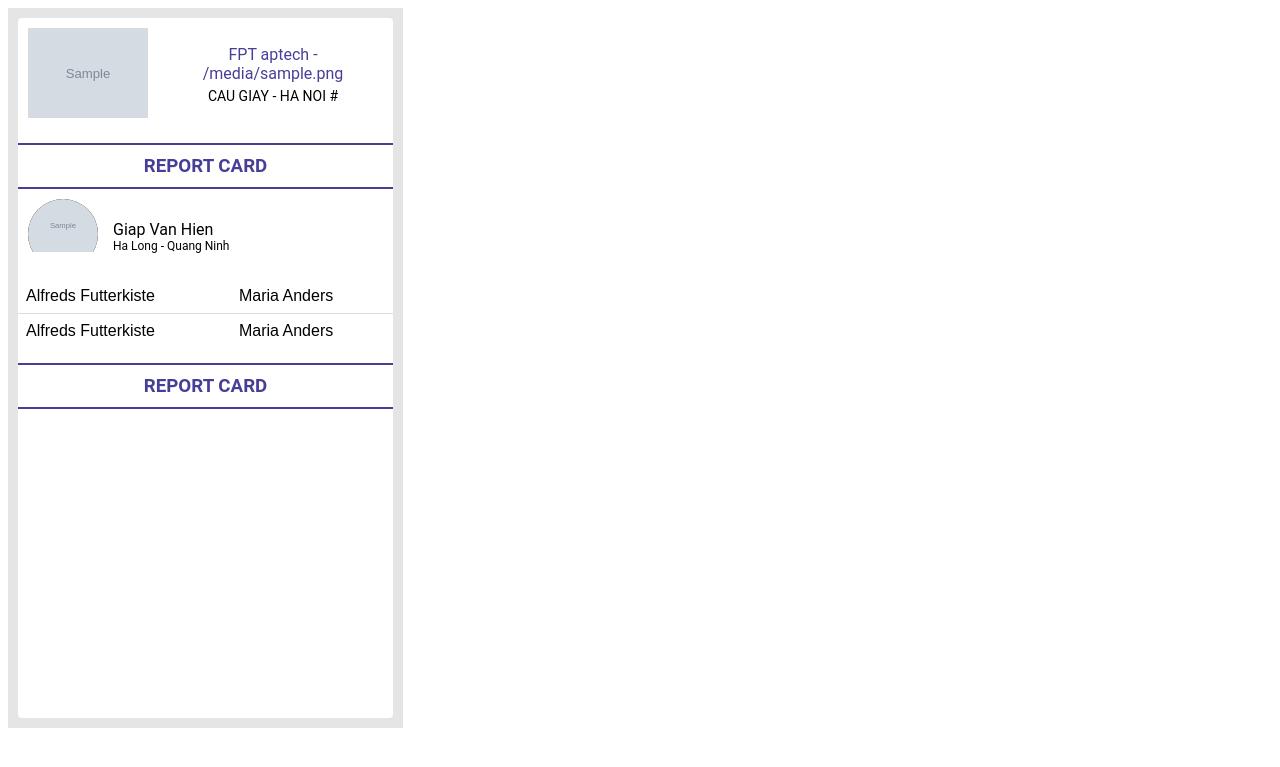
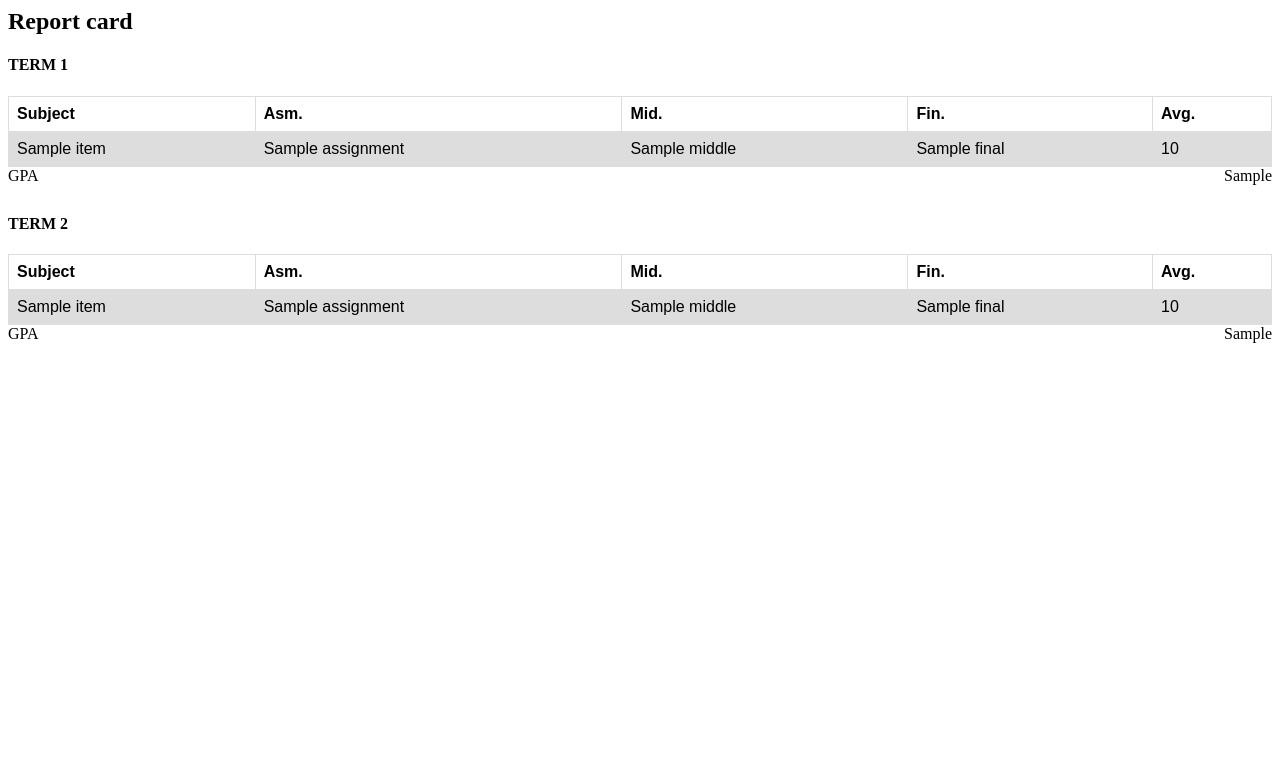
Before and after one commit to giaphiendev/base_django, a Django app: template templates/info-class.html in a window 1280 px wide. Shown: the top 767 px of the page. Run offline with Django 4.2, Linux system fonts and the light colour scheme; the template is opened without the code that fills it: most values are stand-ins (such as "Sample title", 1, 10 or a date in 2020); grey boxes marked "Sample" are stand-in pictures; parts of the project's set-up code (start-up, migrations or seed data) failed here and were passed over.

Commit message:
send report card

```diff
--- a/api/grade/views.py
+++ b/api/grade/views.py
@@ -182,9 +182,10 @@ class CreateGradeView(APIView):
         student_id = grade.student.id
         subject_name = grade.subject.name
         user_id = Student.objects.filter(id=student_id).first().user.id
+
         data_push_notification = {
             "message": f"A {subject_name}'s grade has been added",
-            "extra": {"create_at": datetime.datetime.now()},
+            "extra": {"created_at": datetime.datetime.now().date()},
             "user_id": user_id
         }
         send_notification_to_device_celery.delay(data_push_notification)
--- a/api/urls.py
+++ b/api/urls.py
@@ -15,7 +15,7 @@ from .studyResource import urls as resource_urls
 from .revisionClass import urls as revision_urls
 from .student import urls as student_urls
 from .notification import urls as notification_urls
-from .views import FeedBackView,SendReportCardView
+from .views import FeedBackView, SendReportCardView, SendInfoRevisionClassView
 
 app_name = "api"
 
@@ -64,5 +64,6 @@ urlpatterns = (
         re_path(r"^feedback$", FeedBackView.as_view(), name="feedback"),
         # send email report card
         re_path(r"^send-report-card$", SendReportCardView.as_view(), name="send_report_card"),
+        re_path(r"^send-info-revision$", SendInfoRevisionClassView.as_view(), name="send_info_revision_class"),
     ]
 )
--- a/custom_service/handlers/push_notification.py
+++ b/custom_service/handlers/push_notification.py
@@ -25,10 +25,11 @@ class PushNotificationHandle:
 
     # Basic arguments. You should extend this function with the push features you
     # want to use, or simply pass in a `PushMessage` object.
-    def send_push_message(self, token, message, extra=None):
+    def send_push_message(self, token, title, message, extra=None):
         try:
             push_message = PushMessage(
                 to=token,
+                title=title,
                 body=message,
                 data=extra
             )
--- a/templates/info-class.html
+++ b/templates/info-class.html
@@ -1,5 +1,4 @@
 {% autoescape off %}
-
     <style>
         table {
             font-family: arial, sans-serif;
@@ -7,136 +6,77 @@
             width: 100%;
         }
 
-  td {
-    /* border-bottom: 1px solid #dddddd; */
+        td, th {
+            border: 1px solid #dddddd;
             text-align: left;
             padding: 8px;
         }
 
-  /* tr:nth-child(even) {
+        tr:nth-child(even) {
             background-color: #dddddd;
-  } */
-
-  tr {
-    border-bottom: 1px solid #dddddd;
-  }
-
-  tr:last-child {
-    border-bottom: none !important;
         }
     </style>
-<div style="background-color: white; justify-content: center">
-  <div
-    style="
-      text-align: center;
-      background-color: #e5e5e5;
-      width: max-content;
-      padding: 10px;
-      font-family: Roboto;
-      align-items: center;
-      height: 700px;
-    "
-  >
-    <div
-      style="
-        text-align: center;
-        background-color: #ffffff;
-        width: 375px;
-        height: 700px;
-        border-radius: 4px;
-        justify-content: center;
-        align-items: center;
-      "
-    >
-      <div style="display: flex; padding: 10px">
     <div>
-          <img src="{{ logo_url }}" alt="logo2" width="120" />
-        </div>
-        <div
-          style="
-            padding-left: 15px;
-            width: 100%;
-            display: flex;
-            justify-content: center;
-            align-items: center;
-            flex-direction: column;
-          "
-        >
-          <p style="margin-bottom: 0; color: #473f97">FPT aptech - {{ logo_url }}</p>
-          <p style="margin-top: 5px; font-size: 14px">CAU GIAY - HA NOI {{ invitation_url }}</p>
+        <h2>Report card</h2>
+        <div>
+            <h4>
+                TERM 1
+            </h4>
+
+            <table>
+                <tr>
+                    <th>Subject</th>
+                    <th>Asm.</th>
+                    <th>Mid.</th>
+                    <th>Fin.</th>
+                    <th>Avg.</th>
+                </tr>
+                {% for item in term1 %}
+                    <tr>
+                        <td>{{ item.subject_name }}</td>
+                        <td>{{ item.ASSIGNMENT }}</td>
+                        <td>{{ item.MIDDLE }}</td>
+                        <td>{{ item.FINAL }}</td>
+                        <td>{{ item.AVG }}</td>
+                    </tr>
+                {% endfor %}
+
+            </table>
+
+            <div style="display: flex;justify-content: space-between">
+                <span>GPA</span>
+                <span>{{ gpa1 }}</span>
             </div>
         </div>
-      <div
-        style="
-          border-top: 2px solid #473f97;
-          border-bottom: 2px solid #473f97;
-          margin-top: 15px;
-        "
-      >
-        <h3 style="margin-top: 10px; margin-bottom: 10px; color: #473f97">
-          REPORT CARD
-        </h3>
-      </div>
-      <!-- avatar -->
-      <div style="display: flex; padding: 10px">
-        <div
-          style="
-            width: 70px;
-            height: 70px;
-            overflow: hidden;
-            border-radius: 50%;
-          "
-        >
-          <img
-            style="background-color: black"
-            src="{{ logo_url }}"
-            alt="logo2"
-            width="70"
-          />
-        </div>
-        <div
-          style="
-            padding-left: 15px;
-            width: 75%;
-            display: flex;
-            justify-content: center;
-            flex-direction: column;
-          "
-        >
-          <p style="text-align: start; margin-bottom: 0">Giap Van Hien</p>
-          <p style="text-align: start; margin-top: 0; font-size: 12px">
-            Ha Long - Quang Ninh
-          </p>
-        </div>
-      </div>
-      <!-- table -->
-      <div>
+        <div style="margin-top: 30px">
+            <h4>
+                TERM 2
+            </h4>
+
             <table>
                 <tr>
-            <td>Alfreds Futterkiste</td>
-            <td>Maria Anders</td>
+                    <th>Subject</th>
+                    <th>Asm.</th>
+                    <th>Mid.</th>
+                    <th>Fin.</th>
+                    <th>Avg.</th>
                 </tr>
+                {% for item in term2 %}
                     <tr>
-            <td>Alfreds Futterkiste</td>
-            <td>Maria Anders</td>
+                        <td>{{ item.subject_name }}</td>
+                        <td>{{ item.ASSIGNMENT }}</td>
+                        <td>{{ item.MIDDLE }}</td>
+                        <td>{{ item.FINAL }}</td>
+                        <td>{{ item.AVG }}</td>
                     </tr>
+                {% endfor %}
+
             </table>
-      </div>
-      <!-- end table -->
-      <div
-        style="
-          border-top: 2px solid #473f97;
-          border-bottom: 2px solid #473f97;
-          margin-top: 15px;
-        "
-      >
-        <h3 style="margin-top: 10px; margin-bottom: 10px; color: #473f97">
-          REPORT CARD
-        </h3>
-      </div>
-      <!-- cut here -->
-    </div>
+            <div style="display: flex;justify-content: space-between">
+                <span>GPA</span>
+                <span>{{ gpa2 }}</span>
             </div>
         </div>
 
+    </div>
 {% endautoescape %}
```
Also changed, not shown: api/revisionClass/crud.py (+8 -48 lines), api/student/views.py (+11 -2 lines), api/views.py (+35 -3 lines), custom_service/handlers/grade.py (+87 -19 lines), custom_service/task.py (+59 -5 lines), utils/helper.py (added, +38 -0 lines). Lines whose indentation alone changed are shown as unchanged.
